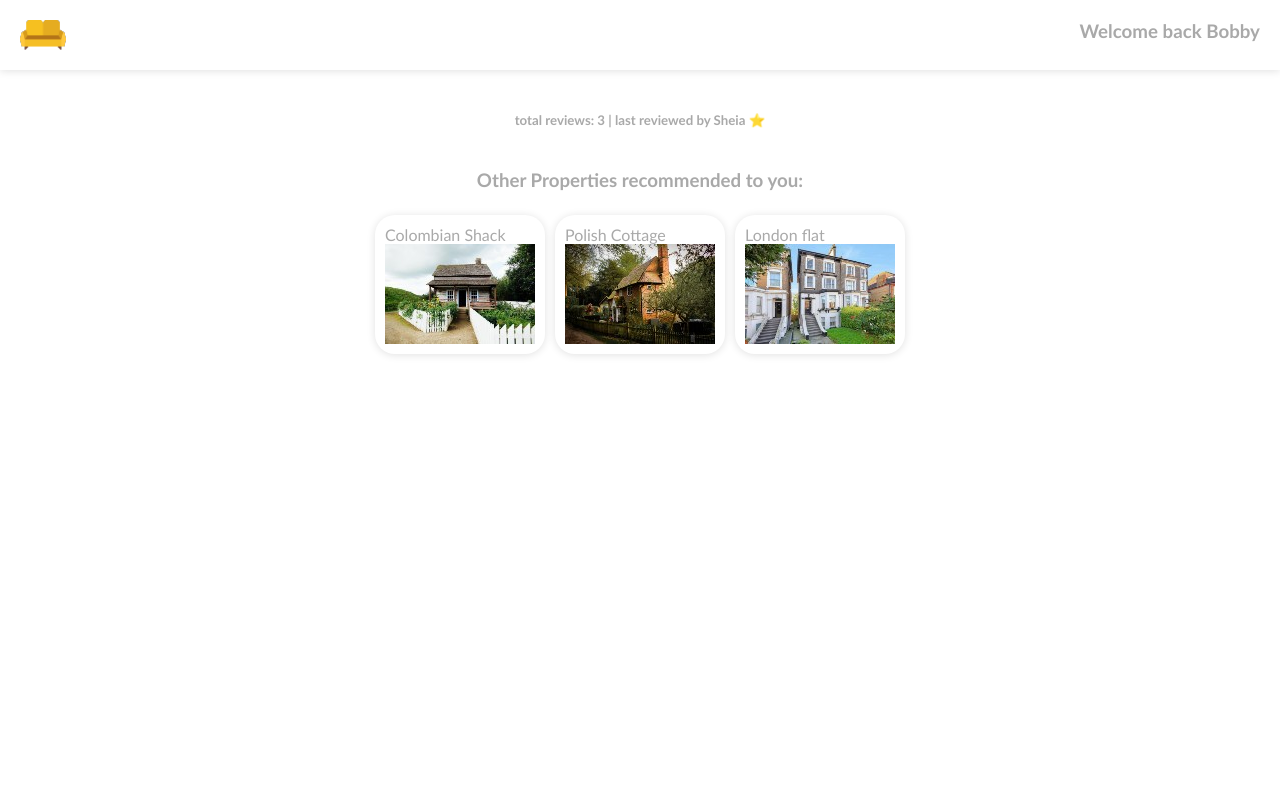
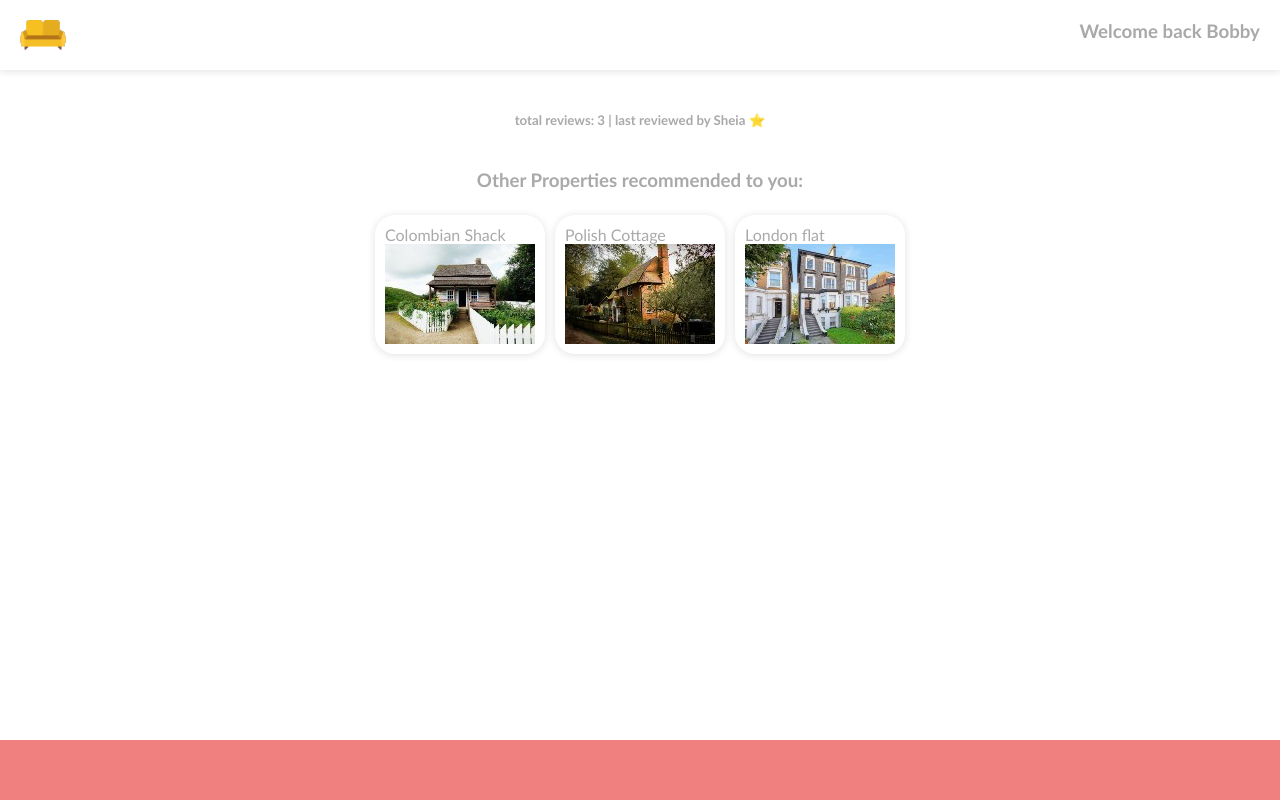
Before and after one commit to fontilan/ts-couch-surfing, a plain HTML site: page index.html in a window 1280 px wide. Drawn offline with Linux system fonts and the light colour scheme.

Commit message:
add footer

```diff
--- a/index.html
+++ b/index.html
@@ -16,6 +16,7 @@
       <h3>Other Properties recommended to you:</h3>
       <div class="properties"></div>
     </div>
+    <div class="footer"></div>
     <script src="/js/index.js"></script>
   </body>
 </html>
```
